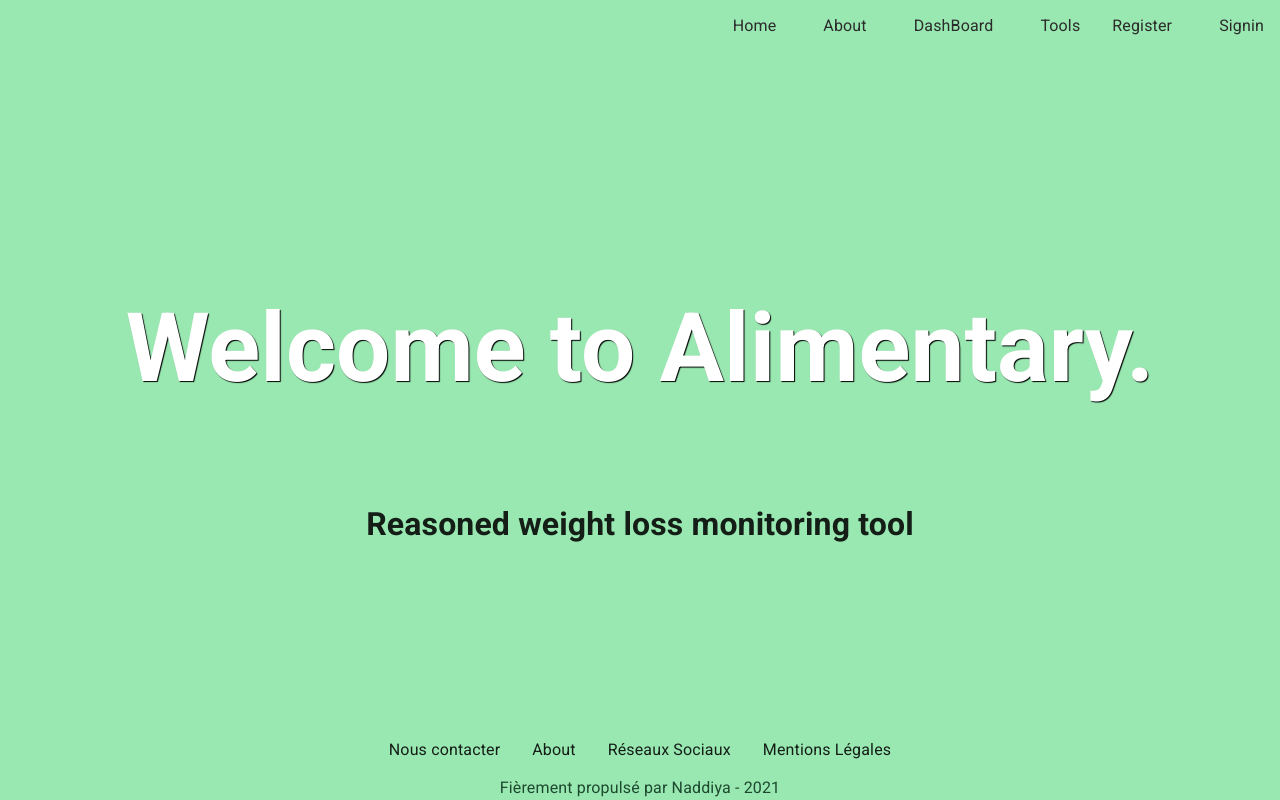
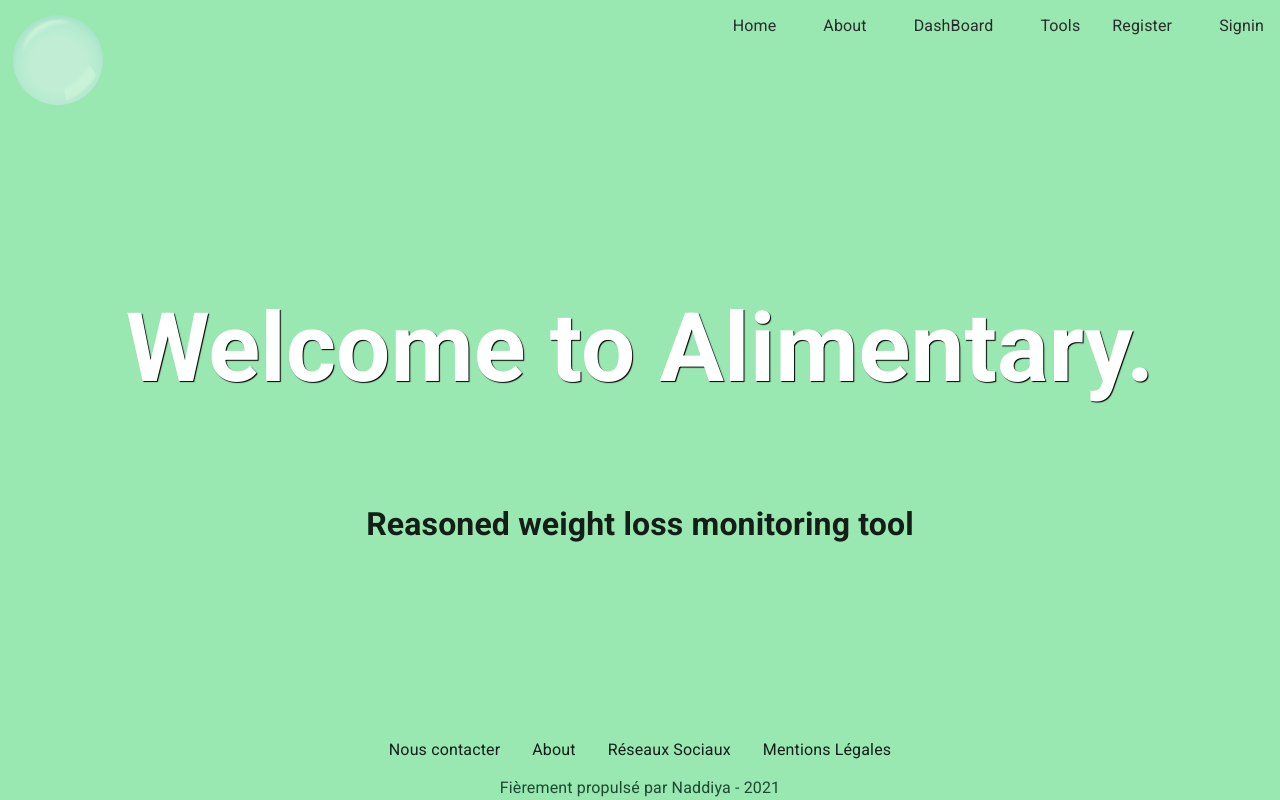
Before and after one commit to Naddiya/alimentary, a React app: page / in a window 1280 px wide. Built offline with nearby package versions, Linux system fonts and the light colour scheme.

Commit message:
feat: bubble + favicon

```diff
--- /dev/null
+++ b/src/components/Bubble.js
@@ -0,0 +1,13 @@
+import React from 'react';
+
+import '../styles/bubble.scss';
+
+const Bubble = () => {
+  return (
+      <figure className="bubble">
+        <span className="shadow"></span>
+      </figure >
+  );
+};
+
+export default Bubble;
--- a/src/pages/Home.js
+++ b/src/pages/Home.js
@@ -1,5 +1,6 @@
 import React from "react";
 import { Box } from '@mui/material';
+import Bubble from '../components/Bubble';
 
 import '../styles/home.scss';
 
@@ -8,6 +9,7 @@ function Home() {
     return (
         <Box className="home">
             <h2 className="home-title">Welcome to Alimentary.</h2>
+            <Bubble />
             <h3 className="home-subtitle">Reasoned weight loss monitoring tool</h3>
         </Box>
     );
--- /dev/null
+++ b/src/styles/bubble.scss
@@ -0,0 +1,79 @@
+.bubble {
+  position : absolute;
+  top: 5%;
+  left: 3%;
+  transform: translate(-50%, -50%);
+  width: 100%;
+  border-radius: 100%;
+  background: radial-gradient(circle at bottom, #81e8f6, #76deef 10%, #5080aa 80%, #062745 100%); }
+  .bubble:before {
+    content: "";
+    position: absolute;
+    top: 1%;
+    left: 5%;
+    width: 90%;
+    height: 90%;
+    border-radius: 100%;
+    background: radial-gradient(circle at top, white, rgba(255, 255, 255, 0) 58%);
+    -webkit-filter: blur(5px);
+    filter: blur(5px);
+    z-index: 0; }
+  .bubble:after {
+    content: "";
+    position: absolute;
+    display: none;
+    top: 5%;
+    left: 10%;
+    width: 80%;
+    height: 80%;
+    border-radius: 100%;
+    -webkit-filter: blur(1px);
+    filter: blur(1px);
+    z-index: 2;
+    -webkit-transform: rotateZ(-30deg);
+    transform: rotateZ(-30deg); }
+  // .bubble .shadow {
+  //   position: absolute;
+  //   width: 100%;
+  //   height: 100%;
+  //   background: radial-gradient(circle, rgba(0, 0, 0, 0.4), rgba(0, 0, 0, 0.1) 40%, rgba(0, 0, 0, 0) 50%);
+  //   -webkit-transform: rotateX(90deg) translateZ(-300px);
+  //   transform: rotateX(90deg) translateZ(-300px);
+  //   z-index: 1; }
+  .bubble.plain {
+    background: black; }
+    .bubble.plain:before, .bubble.plain:after {
+      display: none; }
+  .bubble.bubble {
+    background: radial-gradient(circle at 50% 55%, rgba(240, 245, 255, 0.9), rgba(240, 245, 255, 0.9) 40%, rgba(225, 238, 255, 0.8) 60%, rgba(43, 130, 255, 0.4));
+    -webkit-animation: bubble-anim 2s ease-out infinite;
+    animation: bubble-anim 2s ease-out infinite; }
+    .bubble.bubble:before {
+      -webkit-filter: blur(0);
+      filter: blur(0);
+      height: 80%;
+      width: 40%;
+      background: radial-gradient(circle at 130% 130%, rgba(255, 255, 255, 0) 0, rgba(255, 255, 255, 0) 46%, rgba(255, 255, 255, 0.8) 50%, rgba(255, 255, 255, 0.8) 58%, rgba(255, 255, 255, 0) 60%, rgba(255, 255, 255, 0) 100%);
+      -webkit-transform: translateX(131%) translateY(58%) rotateZ(168deg) rotateX(10deg);
+      transform: translateX(131%) translateY(58%) rotateZ(168deg) rotateX(10deg); }
+    .bubble.bubble:after {
+      display: block;
+      background: radial-gradient(circle at 50% 80%, rgba(255, 255, 255, 0), rgba(255, 255, 255, 0) 74%, white 80%, white 84%, rgba(255, 255, 255, 0) 100%); }
+
+.bubble {
+  width: 90px;
+  height: 90px;
+  opacity: .5;
+  display: inline-block;
+  margin: 20px;
+  -webkit-perspective: 1200px;
+  -moz-perspective: 1200px;
+  -ms-perspective: 1200px;
+  -o-perspective: 1200px;
+  perspective: 1200px;
+  -webkit-perspective-origin: 50% 50%;
+  -moz-perspective-origin: 50% 50%;
+  -ms-perspective-origin: 50% 50%;
+  -o-perspective-origin: 50% 50%;
+  perspective-origin: 50% 50%;
+}
--- a/src/styles/home.scss
+++ b/src/styles/home.scss
@@ -4,6 +4,7 @@
     text-shadow: 1px 1px 1px #000;
     font-size: 6rem;
     text-align: center;
+    z-index: 10;
   }
   &-subtitle {
     text-align: center;
--- a/webpack.config.dev.js
+++ b/webpack.config.dev.js
@@ -1,6 +1,7 @@
 const path = require('path');
 const HtmlWebpackPlugin = require('html-webpack-plugin');
 const { CleanWebpackPlugin } = require('clean-webpack-plugin');
+const { pathToFileURL } = require('url');
 
 
 module.exports = {
@@ -37,16 +38,12 @@ module.exports = {
                 }
             },
             {
-                test: /\.(png|svg|jpg|gif)$/,
-                type: 'asset',
+                test: /\.(png|jpe?g|gif)$/i,
                 use: [
                     {
                         loader: 'file-loader',
-                        options: {
-                            outputPath: 'assets/',
-                        },
                     },
-                ],
+                ]
             },
             {
                 test: /\.css$/,
@@ -67,6 +64,7 @@ module.exports = {
             filename: 'index.html',
             inject: true,
             template: path.join(__dirname, 'public', 'index.html'),
+            favicon: path.join(__dirname, 'public', 'favicon.ico')
         }),
         new CleanWebpackPlugin(),
     ],
--- a/webpack.config.prod.js
+++ b/webpack.config.prod.js
@@ -63,6 +63,7 @@ module.exports = {
             filename: 'index.html',
             inject: true,
             template: path.join(__dirname, 'public', 'index.html'),
+            favicon: path.join(__dirname, 'public', 'favicon.ico')
         }),
         new MiniCssExtractPlugin({
             filename: '[name].css',
```
Also changed, not shown: 1 other file (tests, documents, lock files or other folders).
